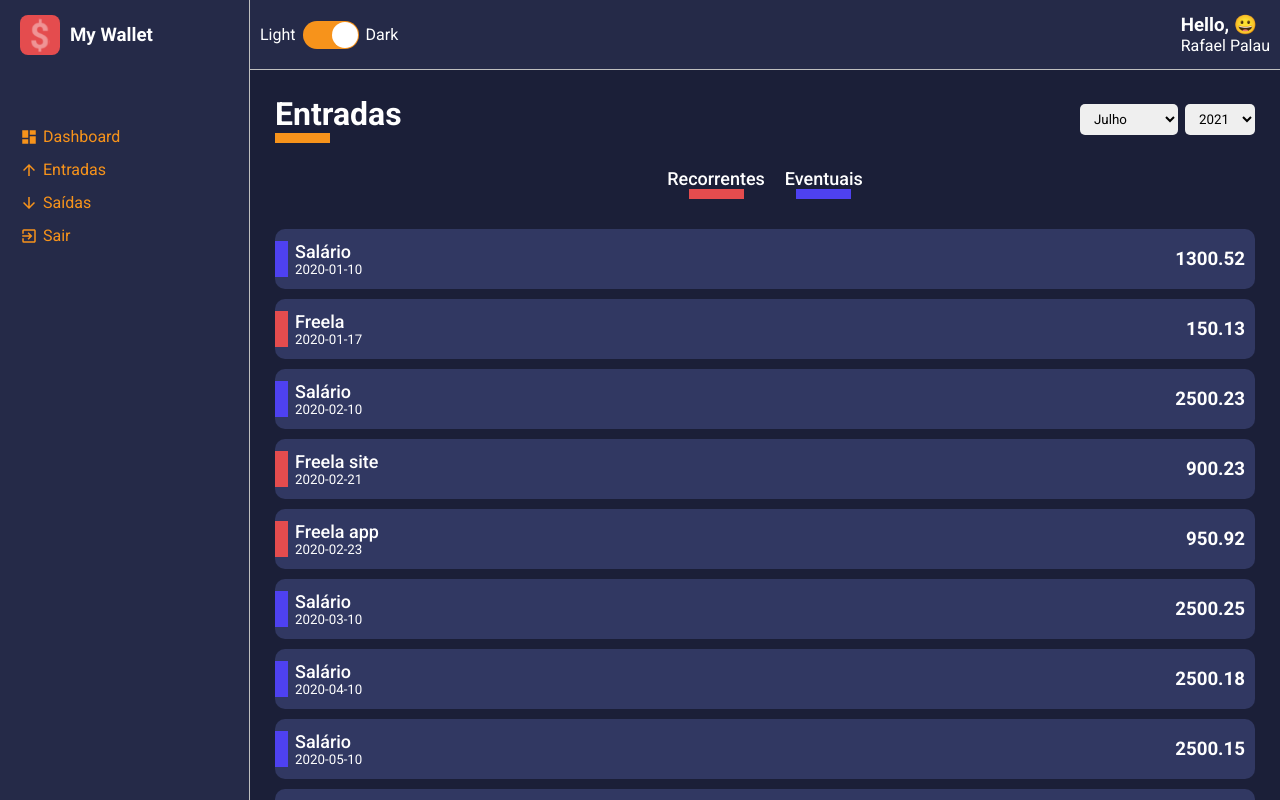
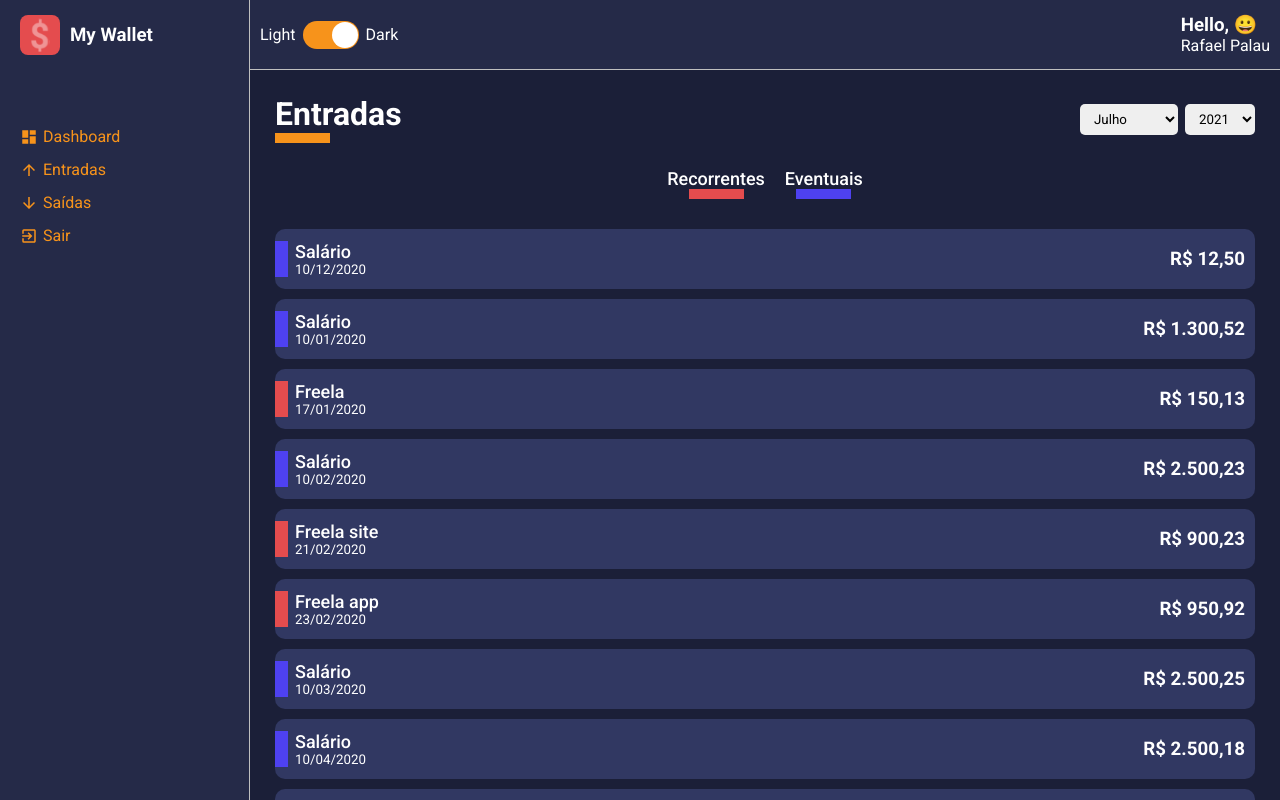
Before and after one commit to RafaPalau/dashboard-react-typescript, a React (Create React App) app: page /list/entry-balance in a window 1280 px wide. Built offline with nearby package versions, Linux system fonts and the light colour scheme.

Commit message:
formater data and hour function

```diff
--- a/src/pages/List/index.tsx
+++ b/src/pages/List/index.tsx
@@ -6,6 +6,8 @@ import { Container, Content, Filters } from "./styles";
 
 import gains from "../../repositories/gains";
 import expenses from "../../repositories/expenses";
+import formatCurrency from '../../utils/formatCurrency';
+import formatDate from "../../utils/formatDate";
 
 interface IRouteParams {
   match: {
@@ -58,9 +60,9 @@ const List: React.FC<IRouteParams> = ({ match }) => {
       return {
         id: String(Math.random() * data.length),
         description: item.description,
-        amountFormatted: item.amount,
+        amountFormatted: formatCurrency(Number(item.amount)) ,
         frequency: item.frequency,
-        dateFormated: item.date,
+        dateFormated: formatDate(item.date) ,
         tagColor: item.frequency === 'recorrente' ? "#4E41F0" : "#E44C4E"
       };
     });
--- a/src/repositories/gains.ts
+++ b/src/repositories/gains.ts
@@ -1,4 +1,5 @@
 export default [
+  { "description": "Salário",     "amount": "12.50", "type": "entrada", "frequency": "recorrente", "date": "2020-12-10" },
   { "description": "Salário",     "amount": "1300.52", "type": "entrada", "frequency": "recorrente", "date": "2020-01-10" },
   { "description": "Freela",      "amount": "150.13",  "type": "entrada", "frequency": "eventual",   "date": "2020-01-17" },
   { "description": "Salário",     "amount": "2500.23", "type": "entrada", "frequency": "recorrente", "date": "2020-02-10" },
--- /dev/null
+++ b/src/utils/formatCurrency.ts
@@ -0,0 +1,7 @@
+const formatCurrency = (current: number): string => {
+  return current.toLocaleString("pt-br", {
+    style: "currency",
+    currency: "BRL",
+  });
+};
+export default formatCurrency;
--- /dev/null
+++ b/src/utils/formatDate.ts
@@ -0,0 +1,14 @@
+const formatDate = (date: string): string => {
+  const dateFormatted = new Date(date);
+  const year = dateFormatted.getFullYear();
+
+  const day = dateFormatted.getDate() > 9 ? dateFormatted.getDate() : `0${dateFormatted.getDate()}` ;
+
+  const month = dateFormatted.getMonth() + 1 > 9 ?  dateFormatted.getMonth() + 1 : `0${dateFormatted.getMonth() +1}`;
+
+
+
+
+  return `${day}/${month}/${year}`;
+};
+export default formatDate;
```
